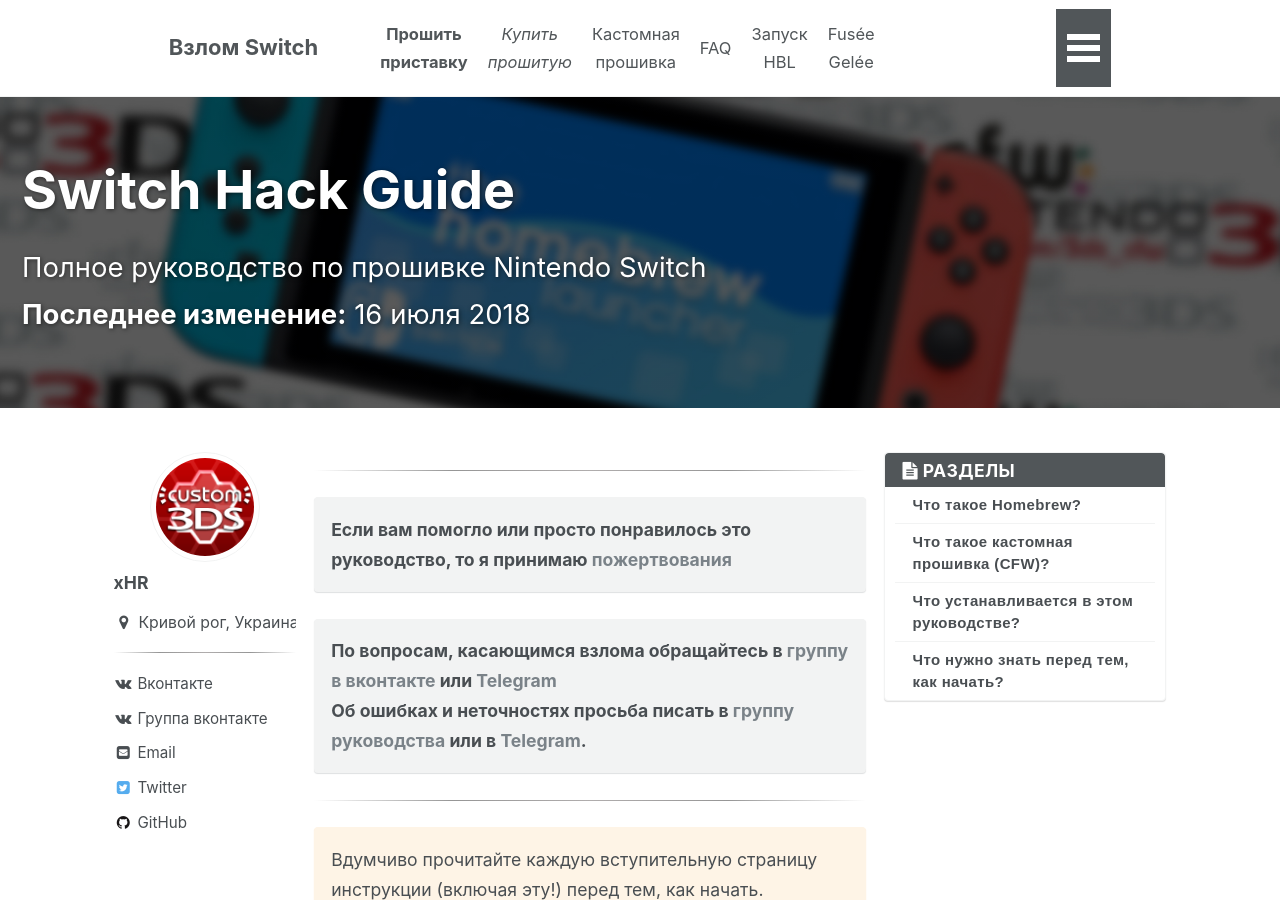
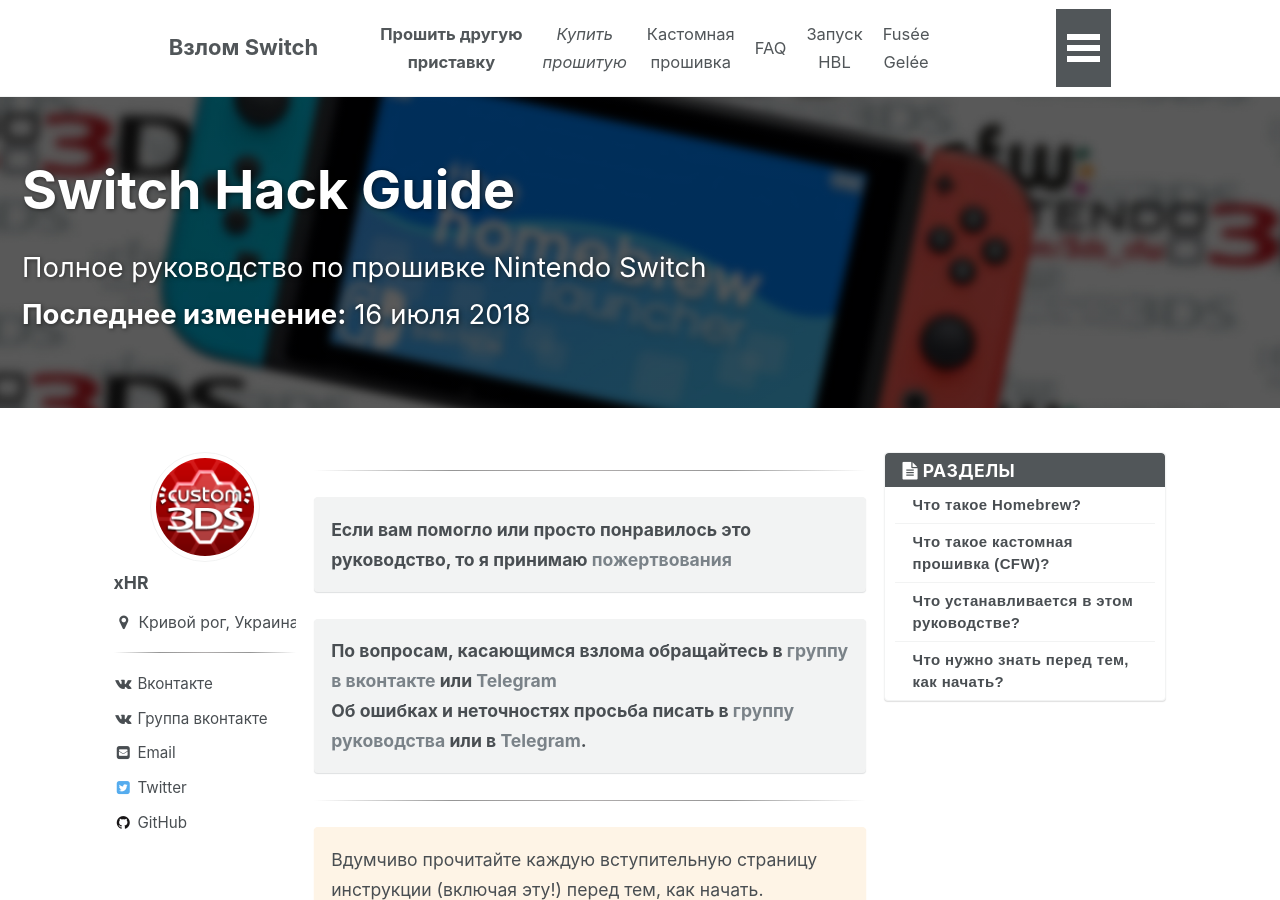
Before and after one commit to rashevskyv/kefir, a Jekyll site: the page built from _pages/home.md, in a window 1280 px wide and 900 px high. Built offline with Jekyll 4.4.1, drawn with Linux system fonts in a browser that asks for light colours; nearby versions of some CDN libraries.

Commit message:
dont remember

```diff
--- a/_data/navigation.yml
+++ b/_data/navigation.yml
@@ -1,6 +1,6 @@
 # main links links
 main:
-  - title: "<b>Прошить<br>приставку</b>"
+  - title: "<b>Прошить другую<br>приставку</b>"
     url: http://customfw.xyz
   - title: "<i>Купить<br>прошитую</i>"
     url: https://3dscfw.olx.ua/
```
